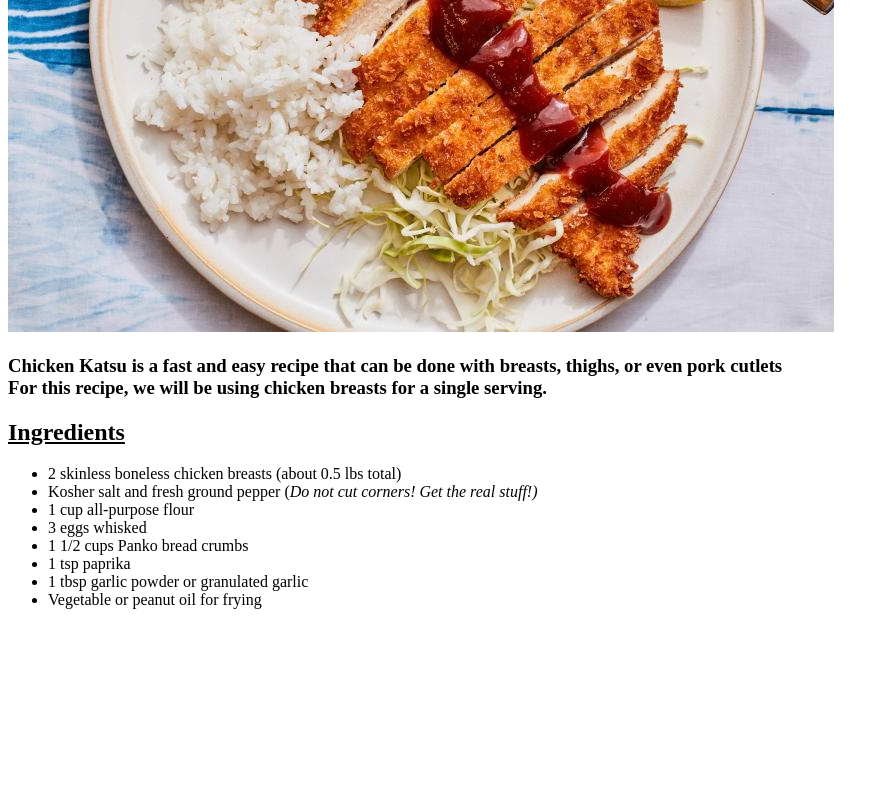
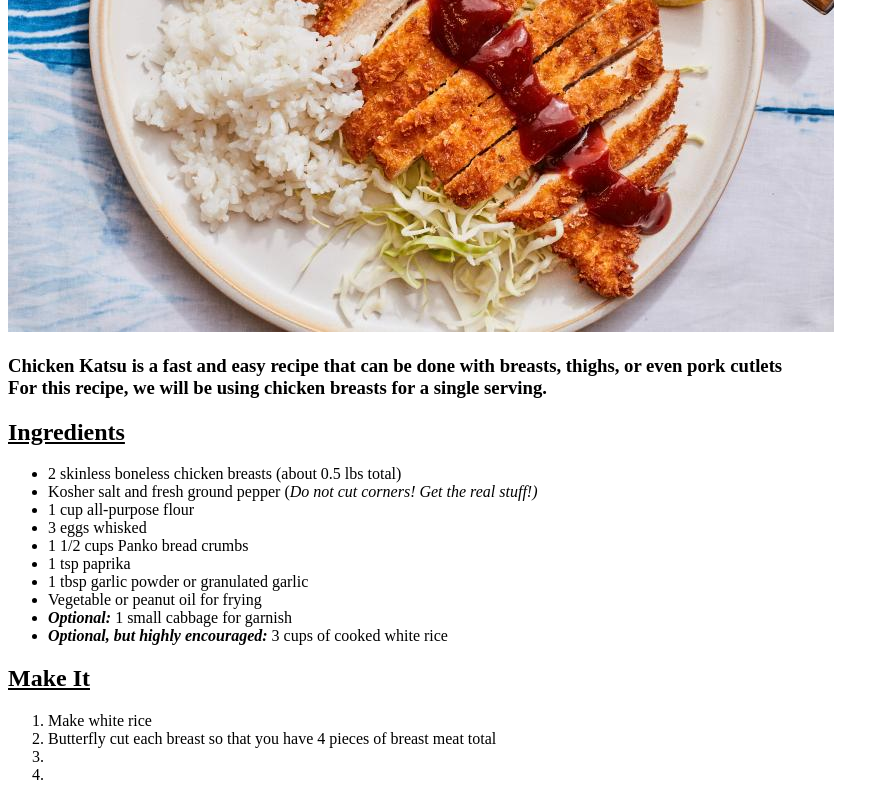
Before and after one commit to kuyakevin/odin-recipes, a plain HTML site: page recipes/chickenkatsu.html in a window 1280 px wide. Shown: the part 368-1168 px from the top of the page, without its empty margins (0-889 px from the left). Before the commit the page ends 993 px from the top, so only its background shows below. Drawn offline with Linux system fonts and the light colour scheme.

Commit message:
Begin making steps to cook katsu. Added more ingredients.

```diff
--- a/recipes/chickenkatsu.html
+++ b/recipes/chickenkatsu.html
@@ -23,7 +23,17 @@
         <li>1 tsp paprika</li>
         <li>1 tbsp garlic powder or granulated garlic</li>
         <li>Vegetable or peanut oil for frying</li>
+        <li><strong><em>Optional: </em></strong>1 small cabbage for garnish</li>
+        <li><strong><em>Optional, but highly encouraged: </em></strong>3 cups of cooked white rice</li>
     </ul>
+
+    <h2>Make It</h2>
+    <ol>
+        <li>Make white rice</li>
+        <li>Butterfly cut each breast so that you have 4 pieces of breast meat total</li>
+        <li></li>
+        <li></li>
+    </ol>
 </body>
 </html>
 
```
